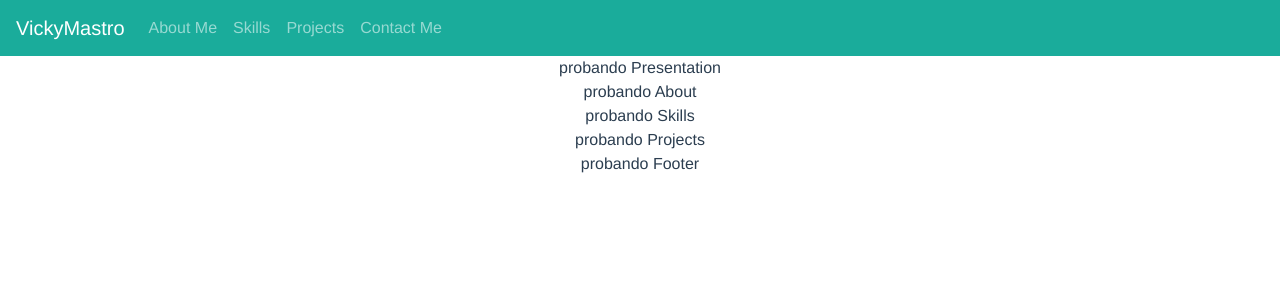
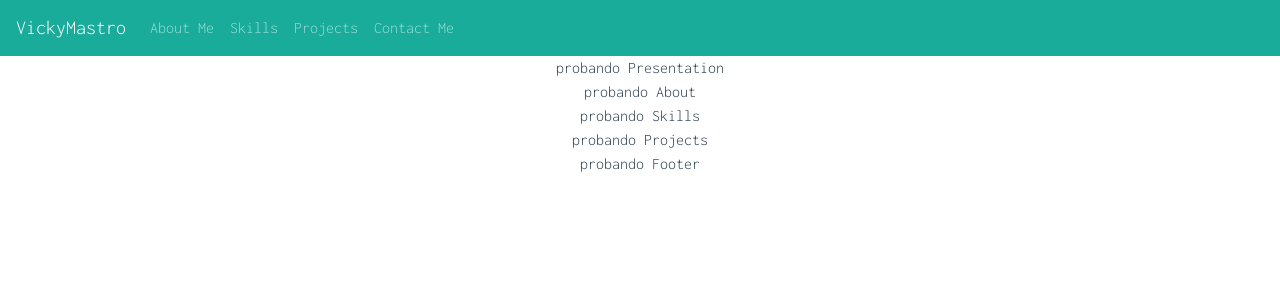
Before and after one commit to VickyMastro/Portfolio, a Vue app: page / in a window 1280 px wide. Shown: the top 300 px of the page. Built offline with nearby package versions, Linux system fonts and the light colour scheme.

Commit message:
Add font-family

```diff
--- a/src/App.vue
+++ b/src/App.vue
@@ -31,8 +31,9 @@
 </script>
 
 <style>
+@import url('https://fonts.googleapis.com/css2?family=Inconsolata:wght@300&display=swap');
 #app {
-  font-family: Avenir, Helvetica, Arial, sans-serif;
+  font-family: 'Inconsolata', monospace;
   -webkit-font-smoothing: antialiased;
   -moz-osx-font-smoothing: grayscale;
   text-align: center;
```
